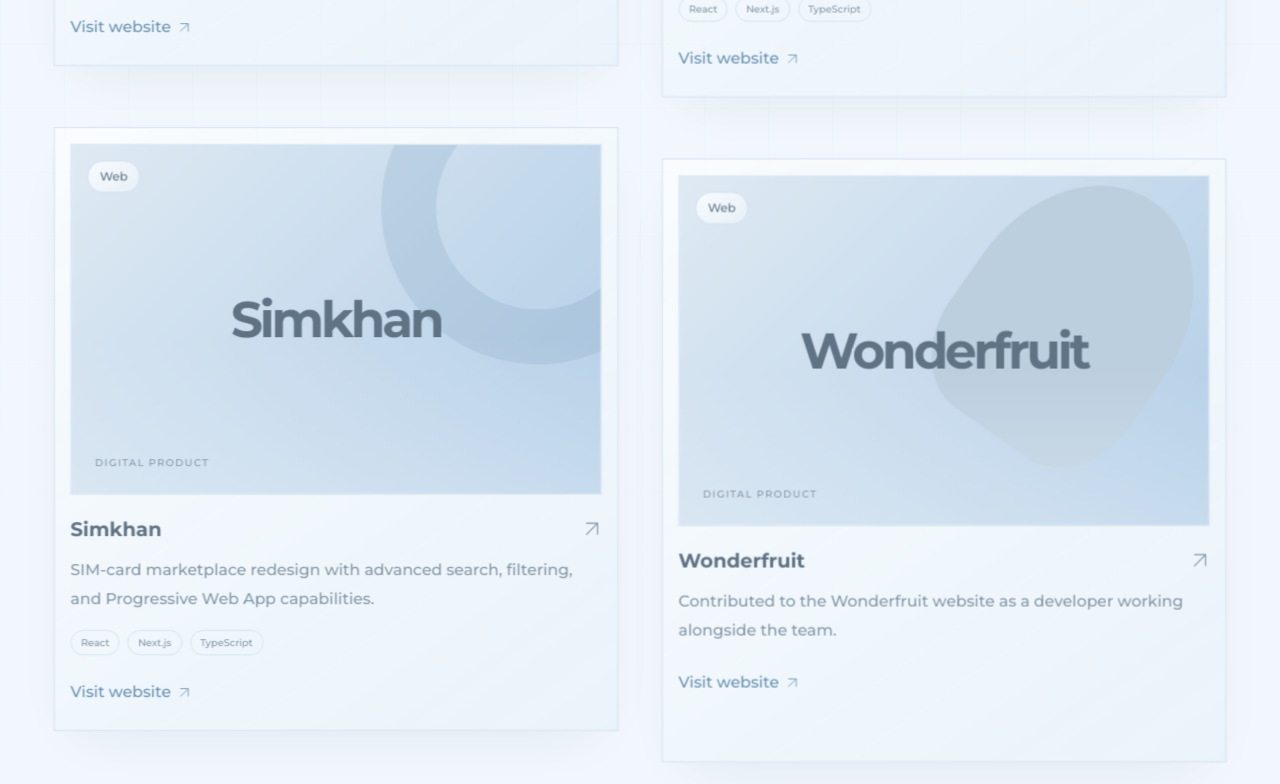
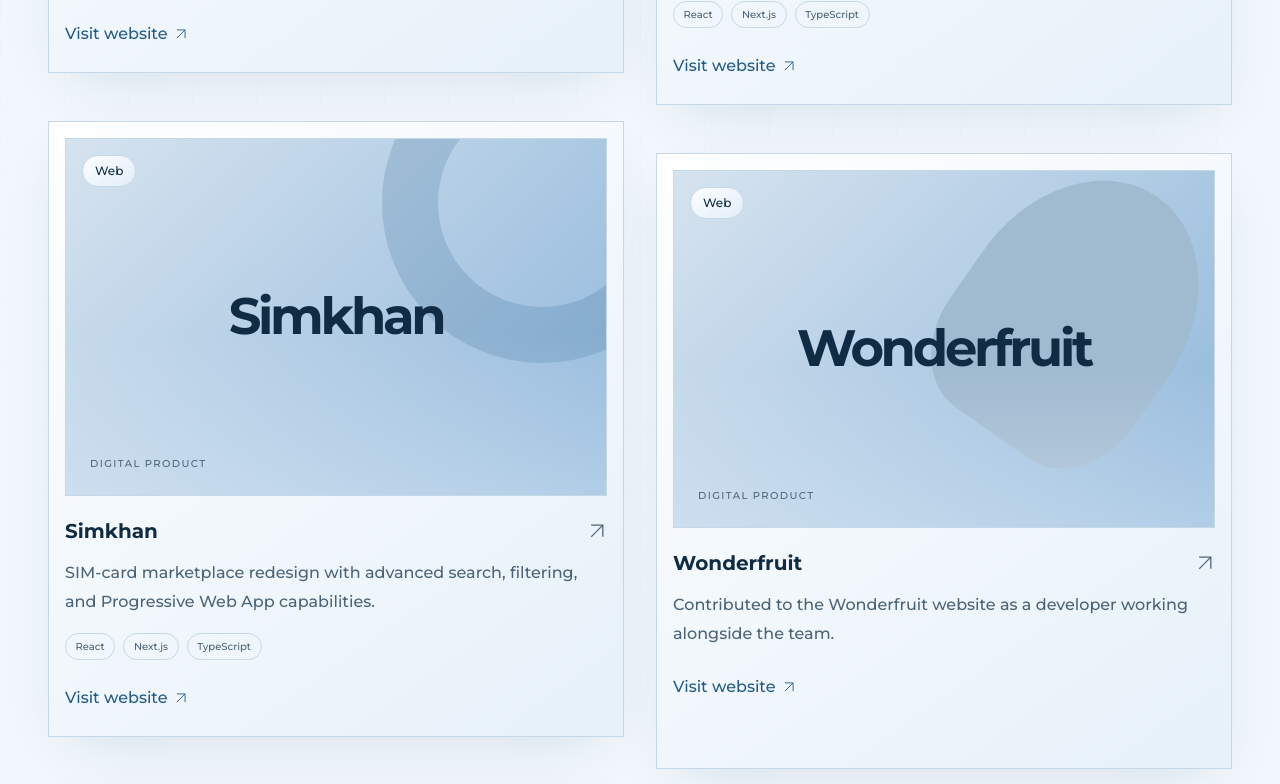
Before and after one commit to ebhdeveloper/ebh-portfolio, a Next.js app: page /en in a window 1280 px wide. Shown: the part 1640-2424 px from the top of the page. Built offline with nearby package versions, Linux system fonts and the light colour scheme.

Commit message:
style(portfolio): animate staggered project entrances

```diff
--- a/src/features/portfolio/styles.css
+++ b/src/features/portfolio/styles.css
@@ -112,7 +112,7 @@
   @keyframes pf-orbit { to { transform: rotate(338deg); } }
   @keyframes pf-float { 0%, 100% { translate: 0 0; } 50% { translate: 0 -10px; } }
   @keyframes pf-glow { 0%, 100% { opacity: 0.6; } 50% { opacity: 1; } }
-  @keyframes pf-reveal { from { opacity: 0.65; scale: 0.98; } to { opacity: 1; scale: 1; } }
+  @keyframes pf-reveal { from { opacity: 0; translate: 0 1.75rem; scale: 0.98; } to { opacity: 1; translate: 0 0; scale: 1; } }
 
   @media (prefers-reduced-motion: no-preference) {
     .pf-hero-copy { animation: pf-enter var(--motion-enter) var(--ease-smooth) both; }
@@ -121,9 +121,12 @@
     .pf-floating { animation: pf-float var(--motion-float) ease-in-out infinite; }
     .pf-float-mobile { animation-delay: -3.5s; }
     .pf-visual-grid { animation: pf-glow var(--motion-glow) ease-in-out infinite; }
-    @supports (animation-timeline: view()) {
-      .pf-project { animation: pf-reveal linear both; animation-timeline: view(); animation-range: entry 0% entry 100%; }
-    }
+    .pf-work [data-scroll-reveal="pending"] { opacity: 0; translate: 0 1.75rem; scale: 0.98; }
+    .pf-work [data-scroll-reveal="revealed"] { animation: pf-reveal var(--motion-reveal) var(--ease-smooth) calc(var(--reveal-order, 0) * var(--motion-reveal-stagger)) backwards; }
+  }
+
+  @media print {
+    .pf-work [data-scroll-reveal] { opacity: 1; translate: none; scale: none; animation: none; }
   }
 
   @media (prefers-reduced-motion: reduce) {
```
